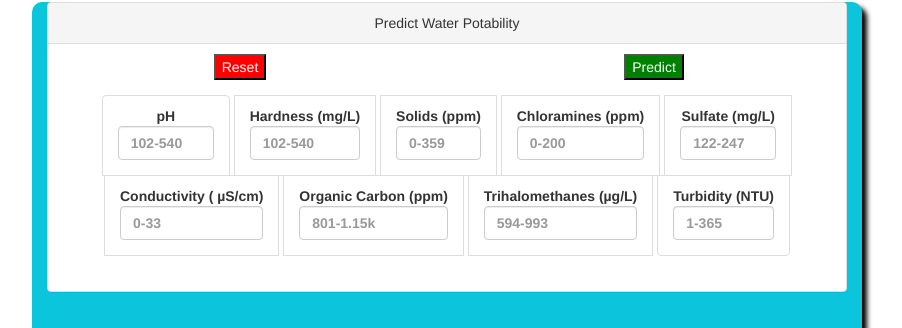
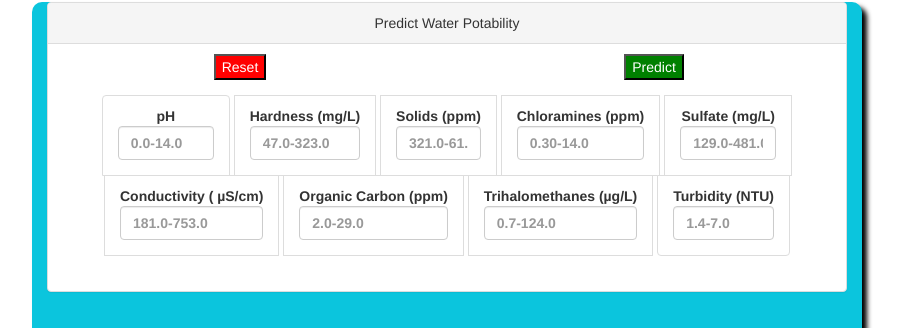
Before and after one commit to georgiafbi/rock_candy, a Flask app: page /water in a window 1280 px wide. Shown: the part 206-534 px from the top of the page, without its empty margins (193-1095 px from the left). Run offline with Flask 2, Linux system fonts and the light colour scheme; some libraries are stand-ins or nearby versions.

Commit message:
changed some placeholder values

```diff
--- a/templates/water.html
+++ b/templates/water.html
@@ -74,48 +74,48 @@
                                             <li class="filter list-group-item">
                                                 <label for="ph">pH
                                                     <input class="form-control" id="ph" type="text" name="ph"
-                                                        placeholder="102-540" size="6"></label>
+                                                        placeholder="0.0-14.0" size="6"></label>
                                             </li>
                                             <li class="filter list-group-item">
                                                 <label for="hardness">Hardness (mg/L)
                                                     <input class="form-control" id="hardness" type="text"
-                                                        name="hardness" placeholder="102-540" size="6"></label>
+                                                        name="hardness" placeholder="47.0-323.0" size="6"></label>
                                             </li>
                                             <li class="filter list-group-item">
                                                 <label for="solids">Solids (ppm)
                                                     <input class="form-control" id="solids" type="text" name="solids"
-                                                        placeholder="0-359" size="2"></label>
+                                                        placeholder="321.0-61.2K" size="2"></label>
                                             </li>
                                             <li class="filter list-group-item">
                                                 <label for="chloramines">Chloramines (ppm)
                                                     <input class="form-control" id="chloramines" type="text"
-                                                        placeholder="0-200" name="chloramines" size="4"></label>
+                                                        placeholder="0.30-14.0" name="chloramines" size="4"></label>
                                             </li>
                                             <li class="filter list-group-item">
                                                 <label for="sulfate">Sulfate (mg/L)
                                                     <input class="form-control" id="sulfate" type="text"
-                                                        placeholder="122-247" name="sulfate" size="6"></label>
+                                                        placeholder="129.0-481.0" name="sulfate" size="6"></label>
                                             </li>
                                             <li class="filter list-group-item">
                                                 <label for="conductivity">Conductivity ( µS/cm)
                                                     <input class="form-control" id="conductivity" type="text"
-                                                        name="conductivity" placeholder="0-33" size="5"></label>
+                                                        name="conductivity" placeholder="181.0-753.0" size="5"></label>
                                             </li>
                                             <li class="filter list-group-item">
                                                 <label for="organic_carbon">Organic Carbon (ppm)
                                                     <input class="form-control" id="organic_carbon" type="text"
-                                                        name="organic_carbon" placeholder="801-1.15k" size="5"></label>
+                                                        name="organic_carbon" placeholder="2.0-29.0" size="5"></label>
                                             </li>
 
                                             <li class="filter list-group-item">
                                                 <label for="trihalomethanes">Trihalomethanes (µg/L)
                                                     <input class="form-control" id="trihalomethanes" type="text"
-                                                        name="trihalomethanes" placeholder="594-993" size="5"></label>
+                                                        name="trihalomethanes" placeholder="0.7-124.0" size="5"></label>
                                             </li>
                                             <li class="filter list-group-item">
                                                 <label for="turbidity">Turbidity (NTU)
                                                     <input class="form-control" id="turbidity" type="text"
-                                                        name="turbidity" placeholder="1-365" size="5"></label>
+                                                        name="turbidity" placeholder="1.4-7.0" size="5"></label>
                                             </li>
                                         </ul>
                                     </div>
```
